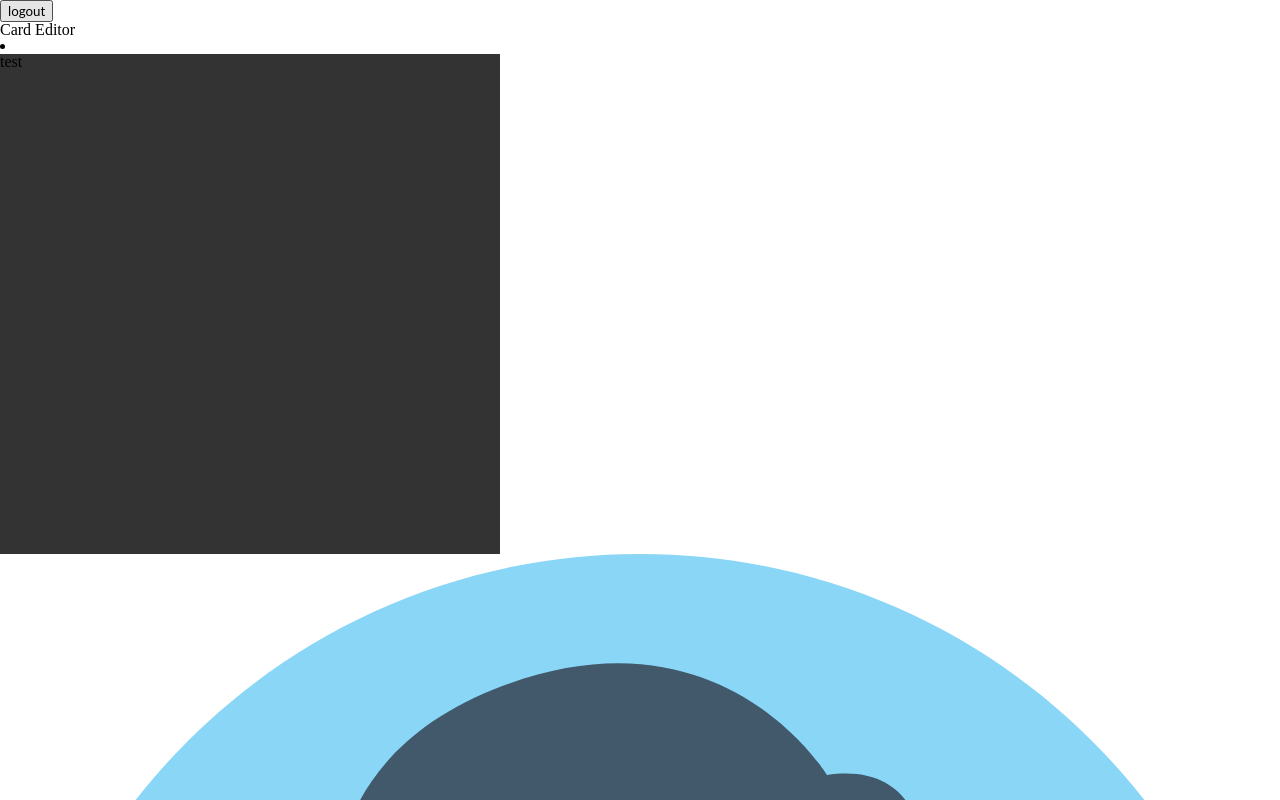
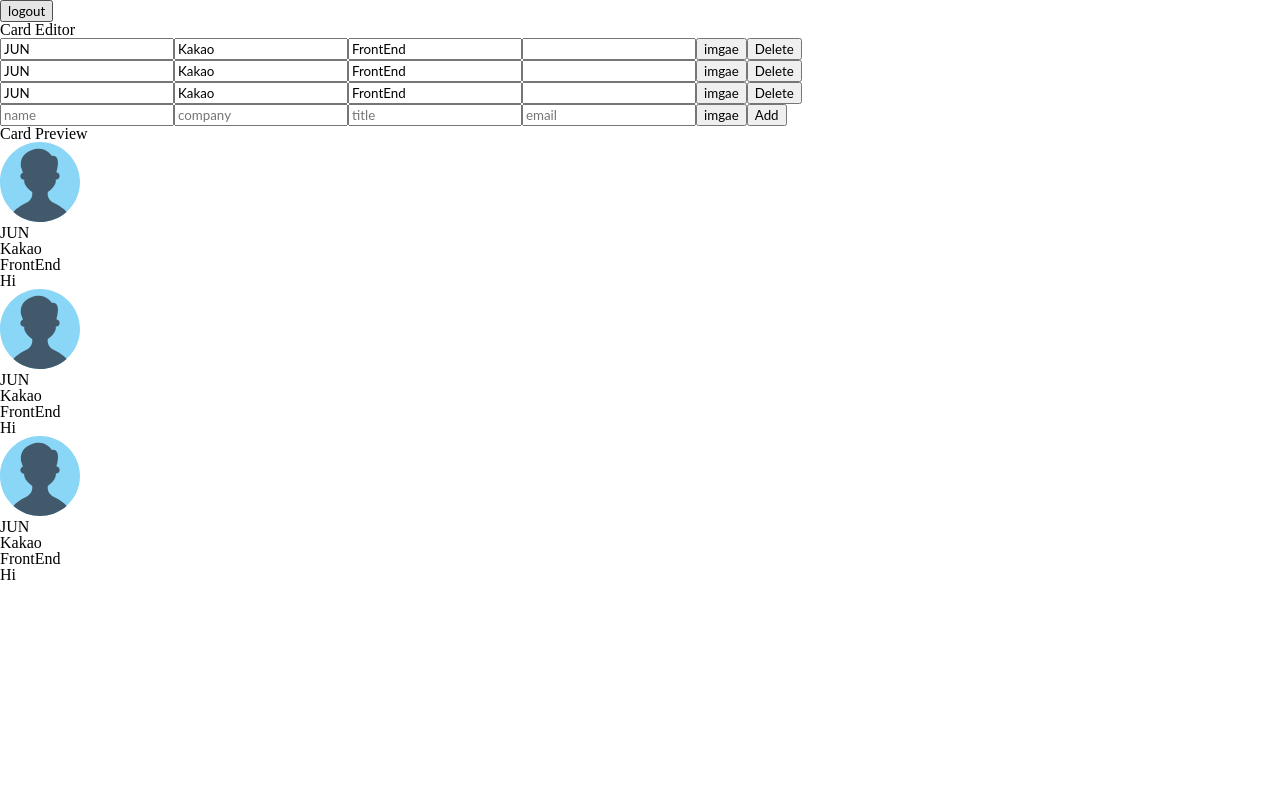
Before and after one commit to hursh7/firebase_v9, a React (Create React App) app: page /maker in a window 1280 px wide. Shown: the top 800 px of the page. Built offline with nearby package versions, Linux system fonts and the light colour scheme; no server answers; sample sign-in values are in the browser's storage.

Commit message:
add form

```diff
--- /dev/null
+++ b/src/components/button.jsx
@@ -0,0 +1,5 @@
+import React from 'react';
+
+const Button = ({ name, onClick }) => <button onClick={onClick}>{name}</button>;
+
+export default Button;
--- a/src/components/card.jsx
+++ b/src/components/card.jsx
@@ -7,17 +7,26 @@ const S = {
     height: 500px;
     background-color: #333;
   `,
+  Img: styled.img`
+    width: 5rem;
+    height: 5rem;
+  `,
 };
 
 const DEFAULT_IMAGES = '/images/default_profile.svg';
 const Card = ({ card }) => {
-  const { name, company, title, email, message, theme, fileName, fileURL } =
-    card;
+  const { name, company, title, email, message, fileURL } = card;
   const url = fileURL || DEFAULT_IMAGES;
   return (
     <li>
-      <S.Div>test</S.Div>
-      <img src={url} alt="profile" />
+      <S.Img src={url} alt="profile" />
+      <div>
+        <h1>{name}</h1>
+        <p>{company}</p>
+        <p>{title}</p>
+        <p>{email}</p>
+        <p>{message}</p>
+      </div>
     </li>
   );
 };
--- /dev/null
+++ b/src/components/card_add_form.jsx
@@ -0,0 +1,43 @@
+import React, { useRef } from 'react';
+import ImageFileInput from './image_file_input';
+import Button from './button';
+
+const CardAddForm = ({ onAdd }) => {
+  const formRef = useRef();
+  const nameRef = useRef();
+  const companyRef = useRef();
+  const titleRef = useRef();
+  const emailRef = useRef();
+
+  const onSubmit = (event) => {
+    console.log(event);
+    event.preventDefault();
+    const card = {
+      id: Date.now(),
+      name: nameRef.current.value || '',
+      company: companyRef.current.value || '',
+      title: titleRef.current.value || '',
+      email: emailRef.current.value || '',
+    };
+    formRef.current.reset();
+    onAdd(card);
+  };
+
+  return (
+    <form ref={formRef}>
+      <input ref={nameRef} type="text" name="name" placeholder="name" />
+      <input
+        ref={companyRef}
+        type="text"
+        name="company"
+        placeholder="company"
+      />
+      <input ref={titleRef} type="text" name="title" placeholder="title" />
+      <input ref={emailRef} type="text" name="email" placeholder="email" />
+      <ImageFileInput />
+      <Button name="Add" onClick={onSubmit} />
+    </form>
+  );
+};
+
+export default CardAddForm;
--- a/src/components/card_edit_form.jsx
+++ b/src/components/card_edit_form.jsx
@@ -1,9 +1,20 @@
 import React from 'react';
+import ImageFileInput from './image_file_input';
+import Button from './button';
 
-const CardEditForm = ({ card }) => (
-  <section>
-    <h1>{card.id}</h1>
-  </section>
-);
+const CardEditForm = ({ card }) => {
+  const { name, company, title, email } = card;
+  const onSubmit = () => {};
+  return (
+    <form>
+      <input type="text" name="name" defaultValue={name} />
+      <input type="text" name="company" defaultValue={company} />
+      <input type="text" name="title" defaultValue={title} />
+      <input type="text" name="email" defaultValue={email} />
+      <ImageFileInput />
+      <Button name="Delete" onClick={onSubmit} />
+    </form>
+  );
+};
 
 export default CardEditForm;
--- a/src/components/editor.jsx
+++ b/src/components/editor.jsx
@@ -1,12 +1,14 @@
 import React from 'react';
-import Card from './card';
+import CardAddForm from './card_add_form';
+import CardEditForm from './card_edit_form';
 
-const Editor = ({ cards }) => (
+const Editor = ({ cards, addCard }) => (
   <section>
     <h1>Card Editor</h1>
     {cards.map((card) => (
-      <Card card={card} />
+      <CardEditForm key={card.id} card={card} />
     ))}
+    <CardAddForm onAdd={addCard} />
   </section>
 );
 
--- /dev/null
+++ b/src/components/image_file_input.jsx
@@ -0,0 +1,5 @@
+import React from 'react';
+
+const ImageFileInput = (props) => <button>imgae</button>;
+
+export default ImageFileInput;
--- a/src/components/maker.jsx
+++ b/src/components/maker.jsx
@@ -13,9 +13,6 @@ const Maker = ({ authService }) => {
       company: 'Kakao',
       title: 'FrontEnd',
       message: 'Hi',
-      theme: 'light',
-      fileName: 'file',
-      fileURL: null,
     },
     {
       id: '2',
@@ -23,9 +20,6 @@ const Maker = ({ authService }) => {
       company: 'Kakao',
       title: 'FrontEnd',
       message: 'Hi',
-      theme: 'dark',
-      fileName: 'file',
-      fileURL: null,
     },
     {
       id: '3',
@@ -33,9 +27,6 @@ const Maker = ({ authService }) => {
       company: 'Kakao',
       title: 'FrontEnd',
       message: 'Hi',
-      theme: 'colorful',
-      fileName: 'file',
-      fileURL: null,
     },
   ]);
 
@@ -51,11 +42,17 @@ const Maker = ({ authService }) => {
         }
       });
   });
+
+  const addCard = (card) => {
+    const updated = [...cards, card];
+    setCards(updated);
+  };
+
   return (
     <section>
       <Header onLogOut={onLogOut} />
-      <div className="container">
-        <Editor cards={cards} />
+      <div>
+        <Editor cards={cards} addCard={addCard} />
         <Preview cards={cards} />
       </div>
     </section>
--- a/src/components/preview.jsx
+++ b/src/components/preview.jsx
@@ -6,7 +6,7 @@ const Preview = ({ cards }) => (
     <h1>Card Preview</h1>
     <ul>
       {cards.map((card) => (
-        <Card card={card} />
+        <Card key={card.id} card={card} />
       ))}
     </ul>
   </section>
```
